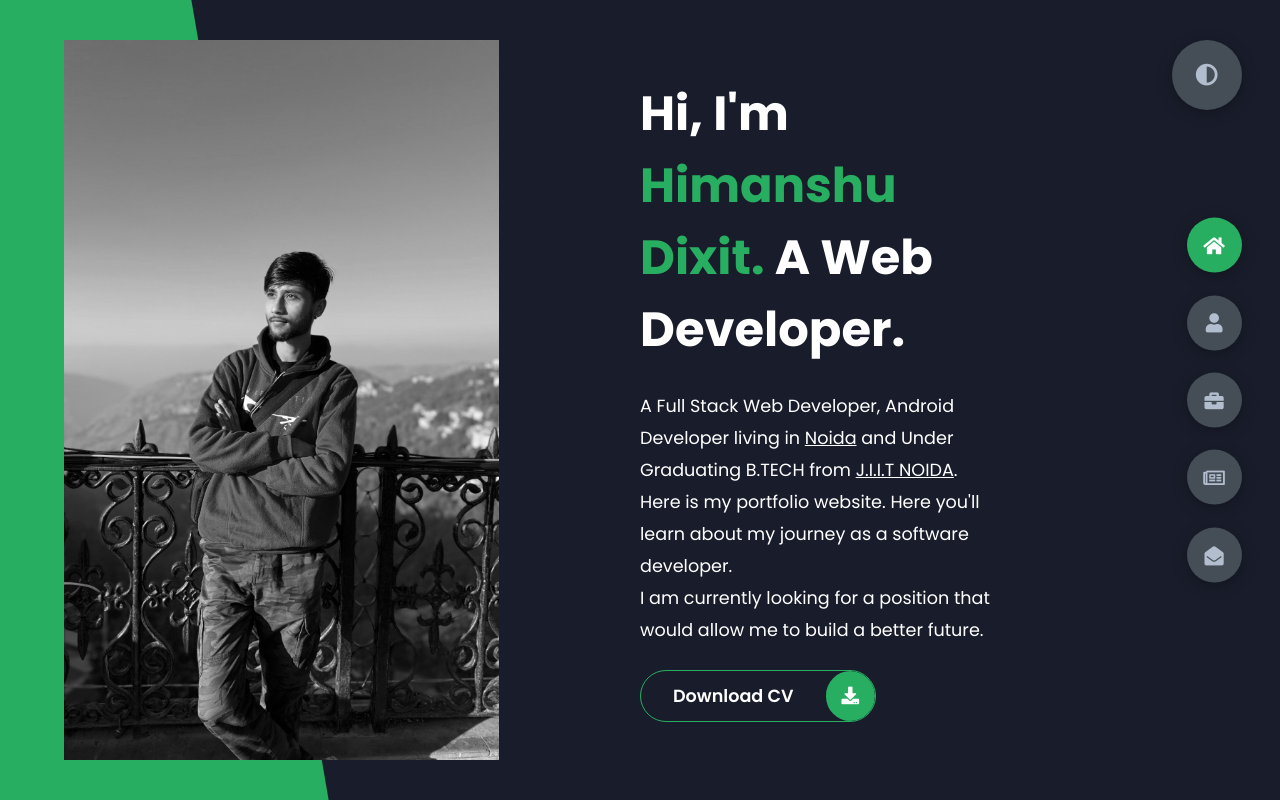
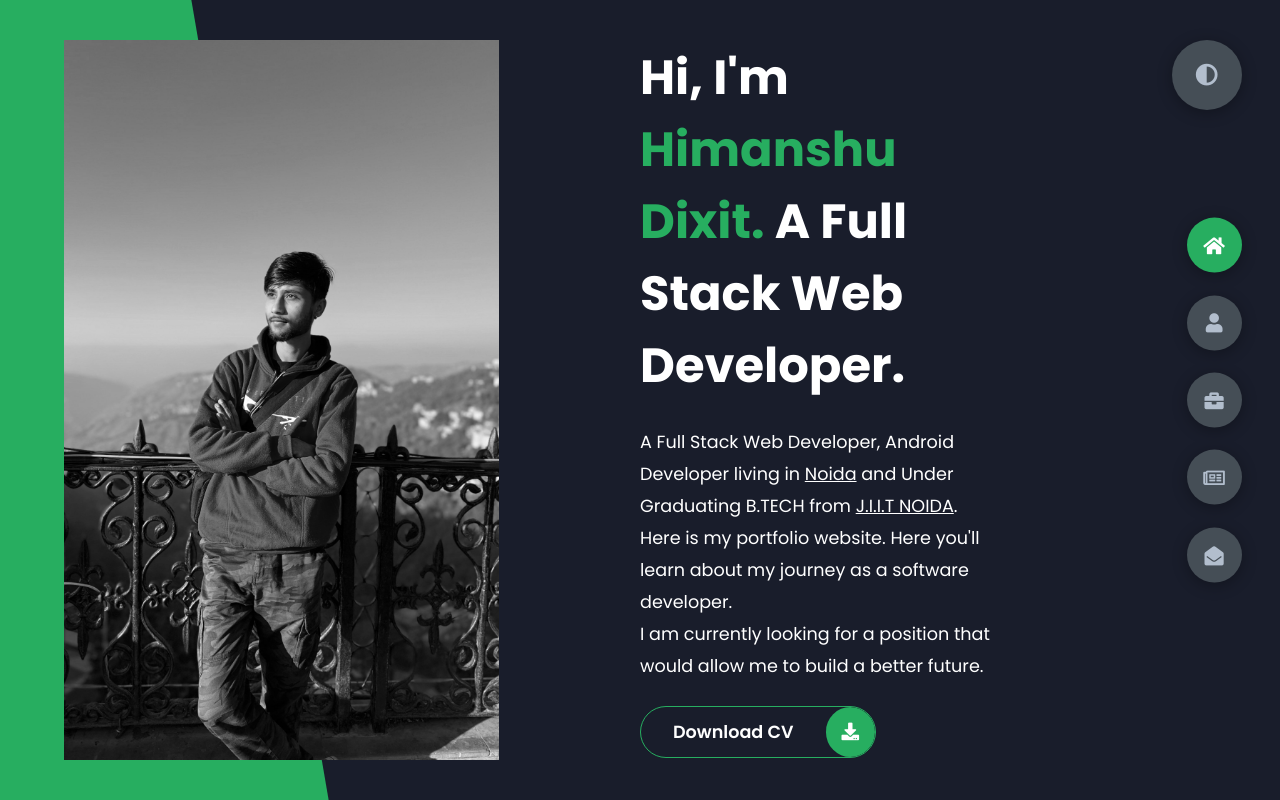
Before and after one commit to TheHimanshuDixit/Portfolio, a website: page views/index.html in a window 1280 px wide. Drawn offline with nearby package versions, Linux system fonts and the light colour scheme; files that its build step writes are made by us from their sources; files whose address does not match are found by name.

Commit message:
home some words added

```diff
--- a/views/index.html
+++ b/views/index.html
@@ -29,7 +29,7 @@
             <div class="right-header">
                 <h1 class="name">
                     Hi, I'm <span>Himanshu Dixit.</span>
-                    A Web Developer.
+                    A Full Stack Web Developer.
                 </h1>
                 <p>
                     A Full Stack Web Developer, Android Developer living in <u>Noida</u> and Under Graduating B.TECH
```
